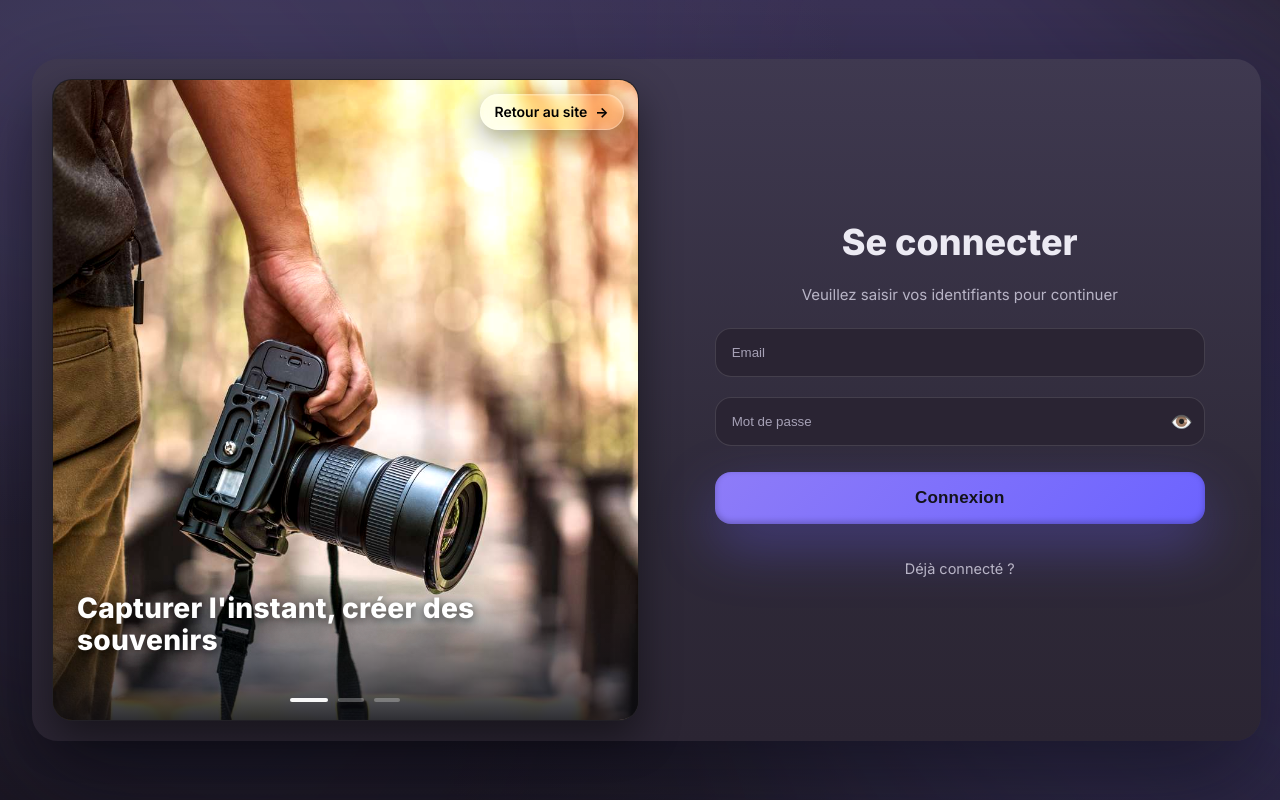
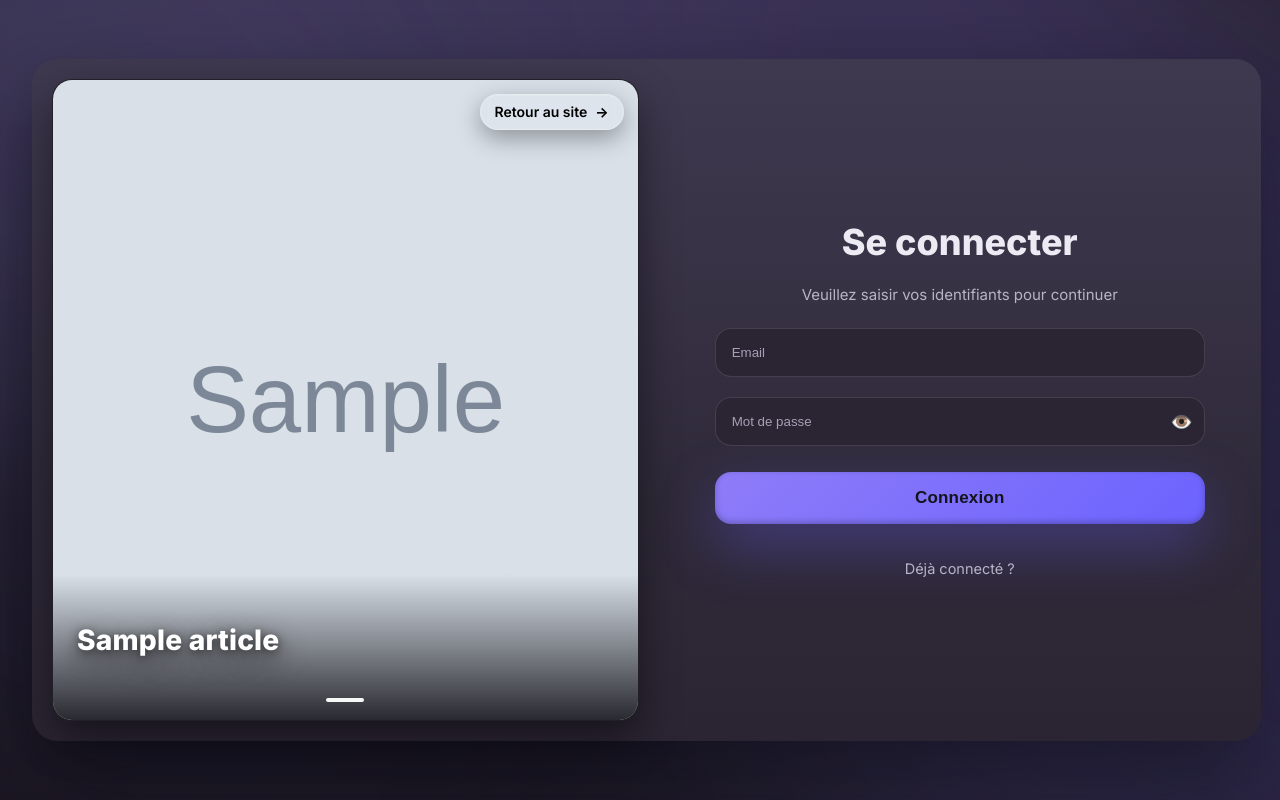
Before and after one commit to gabriel84-py/ptit_vilar, a FastAPI app: page /login/ in a window 1280 px wide. Run offline with FastAPI, Linux system fonts and the light colour scheme; tables that the repository leaves empty hold one stand-in row (values such as "Sample post"); grey boxes marked "Sample" are stand-in pictures.

Commit message:
login carrousel dynamique

```diff
--- a/routes/login.py
+++ b/routes/login.py
@@ -4,6 +4,7 @@ from fastapi.templating import Jinja2Templates
 from services.auth_user import auth_user
 from itsdangerous import URLSafeSerializer
 from config import serializer
+from services.article_admin import get_article, get_all_articles
 
 router = APIRouter(prefix="/login", tags=["Auth"])
 templates = Jinja2Templates(directory="templates")
@@ -11,7 +12,8 @@ templates = Jinja2Templates(directory="templates")
 # Page de connexion
 @router.get("/", response_class=HTMLResponse)
 def show_login_form(request: Request):
-    return templates.TemplateResponse("login.html", {"request": request})
+    articles = get_all_articles()
+    return templates.TemplateResponse("login.html", {"request": request, "articles": articles})
 
 # Vérification du login
 @router.post("/check", response_class=HTMLResponse)
--- a/static/login.css
+++ b/static/login.css
@@ -264,6 +264,38 @@ body::before {
   width: 100%;
 }
 
+/* Empêche les slides cachées de capter les clics */
+.slide {
+  pointer-events: none;
+  z-index: 0;
+}
+
+/* La slide active seule est cliquable et au-dessus */
+.slide.active {
+  pointer-events: auto;
+  z-index: 1;
+}
+
+/* Tout le contenu des slides est non cliquable par défaut */
+.slide,
+.slide * {
+  pointer-events: none !important;
+  z-index: 0;
+}
+
+/* On n'autorise que le LIEN du titre dans la slide active */
+.slide.active {
+  z-index: 1;
+}
+.slide.active .caption a {
+  pointer-events: auto !important;
+}
+
+/* (Optionnel) curseur par défaut sur l'image pour éviter l'ambiguïté */
+.slide img {
+  cursor: default;
+}
+
 /* Formulaire centré et cohérent en largeur */
 form {
   display: grid;
--- a/templates/login.html
+++ b/templates/login.html
@@ -43,18 +43,40 @@
         <div class="frame">
           <!-- viewport = conteneur des slides -->
           <div class="viewport" id="carousel">
-            <!-- Slide 1 (active par défaut) -->
+            {% set list_articles = (articles or []) %} {% set latest =
+            (list_articles | sort(attribute='created_at', reverse=True))[:3] %}
+            {% if latest and latest|length > 0 %} {% for article in latest %}
+            <figure class="slide {% if loop.first %}active{% endif %}">
+              <!-- Image NON cliquable -->
+              <img
+                src="{{ article.image_url }}"
+                alt="{{ article.title }}"
+                loading="{{ 'eager' if loop.first else 'lazy' }}"
+                fetchpriority="{{ 'high' if loop.first else 'low' }}"
+              />
+
+              <div class="gradient-bottom"></div>
+
+              <!-- Seul le TITRE est cliquable -->
+              <figcaption class="caption">
+                <a
+                  href="/articles/{{ article.id }}"
+                  aria-label="Lire : {{ article.title }}"
+                  style="color: inherit; text-decoration: none"
+                >
+                  {{ article.title }}
+                </a>
+              </figcaption>
+            </figure>
+            {% endfor %} {% else %}
+            <!-- Fallback statique si pas d’articles -->
             <figure class="slide active">
               <img src="/static/photo.png" alt="Dune désert au crépuscule" />
-              <!-- Voile dégradé pour améliorer la lisibilité du texte en bas -->
               <div class="gradient-bottom"></div>
-              <!-- Légende (positionnée au-dessus des tirets) -->
               <figcaption class="caption">
                 Capturer l'instant, créer des souvenirs
               </figcaption>
             </figure>
-
-            <!-- Slide 2 -->
             <figure class="slide">
               <img src="/static/hand.png" alt="Sport scolaire" />
               <div class="gradient-bottom"></div>
@@ -62,8 +84,6 @@
                 Vie du lycée, clubs & événements
               </figcaption>
             </figure>
-
-            <!-- Slide 3 -->
             <figure class="slide">
               <img src="/static/debat.png" alt="Débat écologie" />
               <div class="gradient-bottom"></div>
@@ -71,9 +91,8 @@
                 Actus, débats, reportages des élèves
               </figcaption>
             </figure>
+            {% endif %}
 
-            <!-- Bouton "Retour au site" (style pill translucide) -->
-            <!-- Le style est dans /static/login.css via .back-pill -->
             <div class="top-controls">
               <a
                 class="back-pill"
@@ -84,8 +103,11 @@
               </a>
             </div>
 
-            <!-- Indicateurs (petits tirets) pilotés en JS -->
-            <div class="dots" id="dots"></div>
+            <div
+              class="dots"
+              id="dots"
+              aria-label="Indicateurs du carrousel"
+            ></div>
           </div>
         </div>
       </section>
@@ -148,6 +170,10 @@
       const slides = [...document.querySelectorAll(".slide")];
       const dotsWrap = document.getElementById("dots");
 
+      slides.forEach((s, i) => {
+        s.inert = i !== 0;
+      });
+
       // Index de la slide affichée + timer pour l'auto-play
       let index = 0,
         timer;
@@ -169,11 +195,17 @@
       // Affiche la slide n°i (avec wrap-around)
       function go(i) {
         slides[index].classList.remove("active");
+        slides[index].setAttribute("aria-hidden", "true");
+        slides[index].inert = true;
+
         dotsWrap.children[index].classList.remove("active");
 
         index = (i + slides.length) % slides.length;
 
         slides[index].classList.add("active");
+        slides[index].setAttribute("aria-hidden", "false");
+        slides[index].inert = false;
+
         dotsWrap.children[index].classList.add("active");
 
         // Relance l'auto-play après une interaction
```
Also changed, not shown: data/app.db, static/uploads/L-removebg-preview.png (added), static/uploads/Logo_entier_final.png (added), static/uploads/challSTE1.bmp (added).
